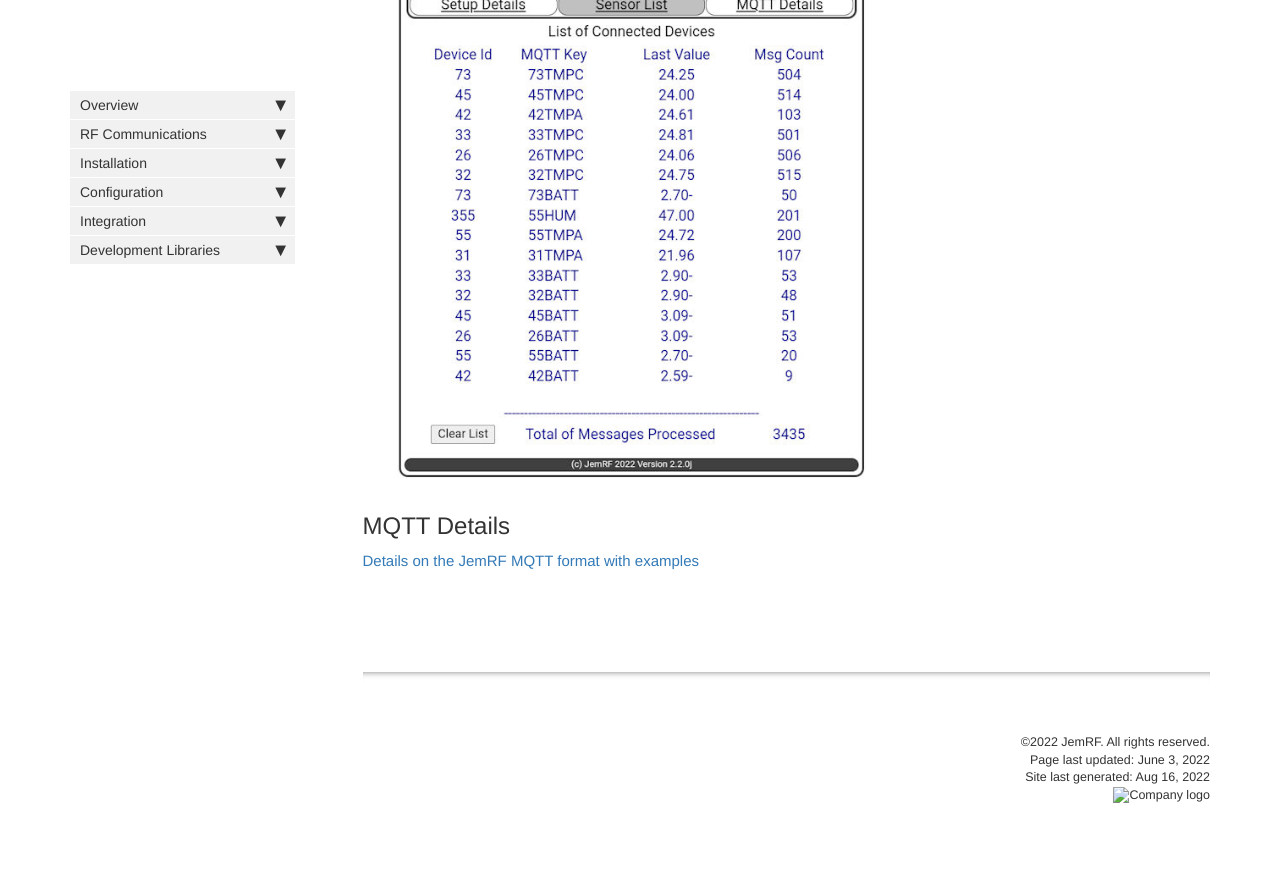
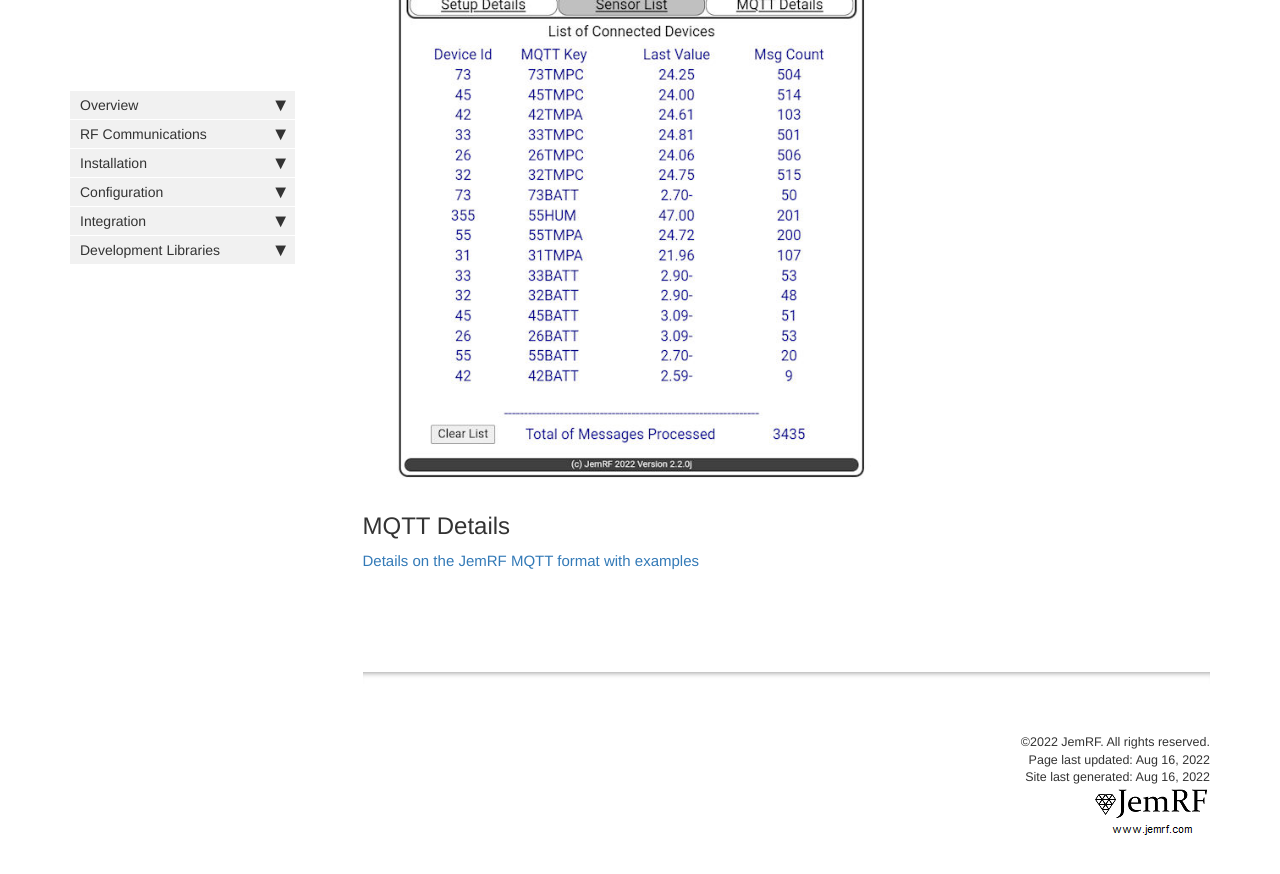
Before and after one commit to JemRF/RF-Documentation, a Jekyll site: the page built from pages/mydoc/wifi-rf-relay.md, in a window 1280 px wide and 900 px high, scrolled down 3162 px. Shown: the top 874 px of the window. Built offline with Jekyll 4.4.1, drawn with Linux system fonts in a browser that asks for light colours; comment, search, counter and statistics services are not loaded.

Commit message:
update finish date and add company logo

```diff
--- a/pages/mydoc/wifi-rf-relay.md
+++ b/pages/mydoc/wifi-rf-relay.md
@@ -1,7 +1,7 @@
 ---
 title: WiFi Wireless Gateway
 keywords: communication, communications, relay, basic, radio, spec, wifi, sensor
-last_updated: June 3, 2022
+last_updated: Aug 16, 2022
 tags:
 summary: "This Document describes the basics of WiFi RF Wireless Sensor Relay,or WiFi Wireless Gateway"
 sidebar: mydoc_sidebar
```
Also changed, not shown: images/company_logo_with_url.png (added).
